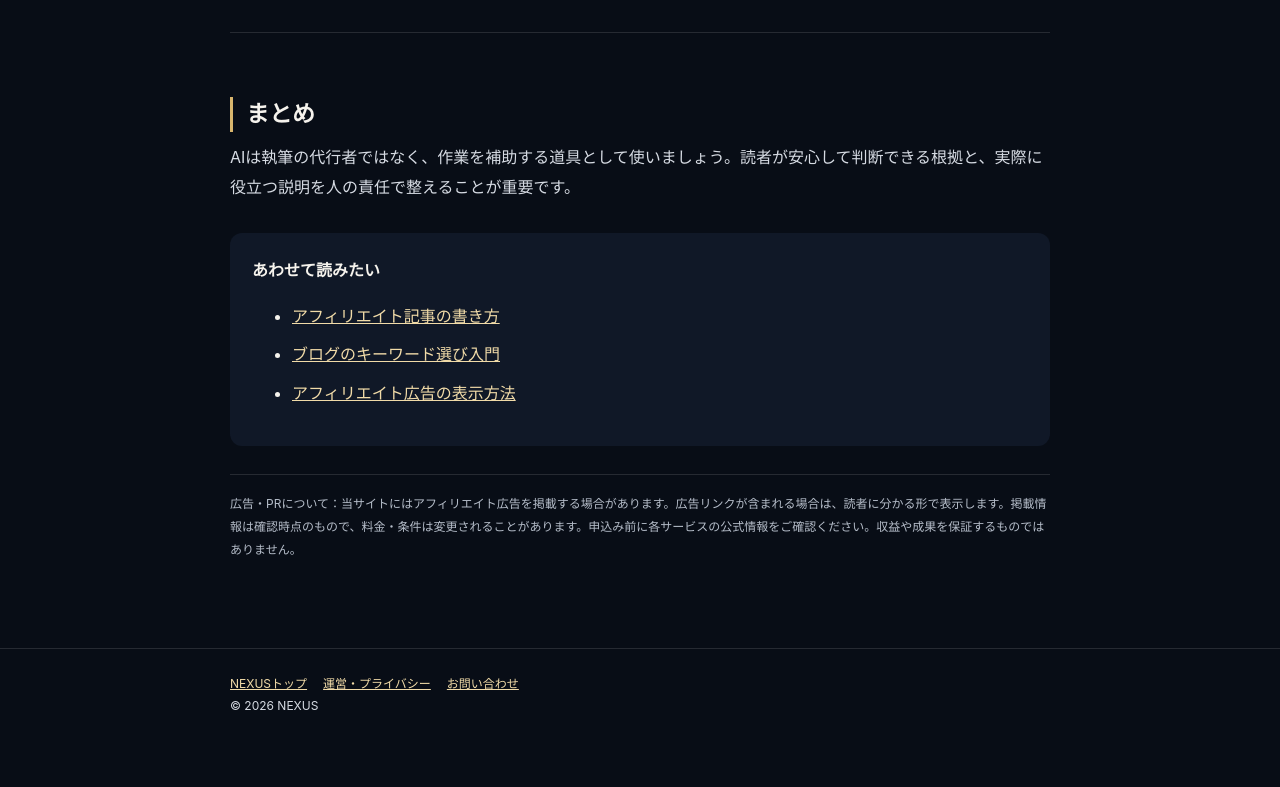
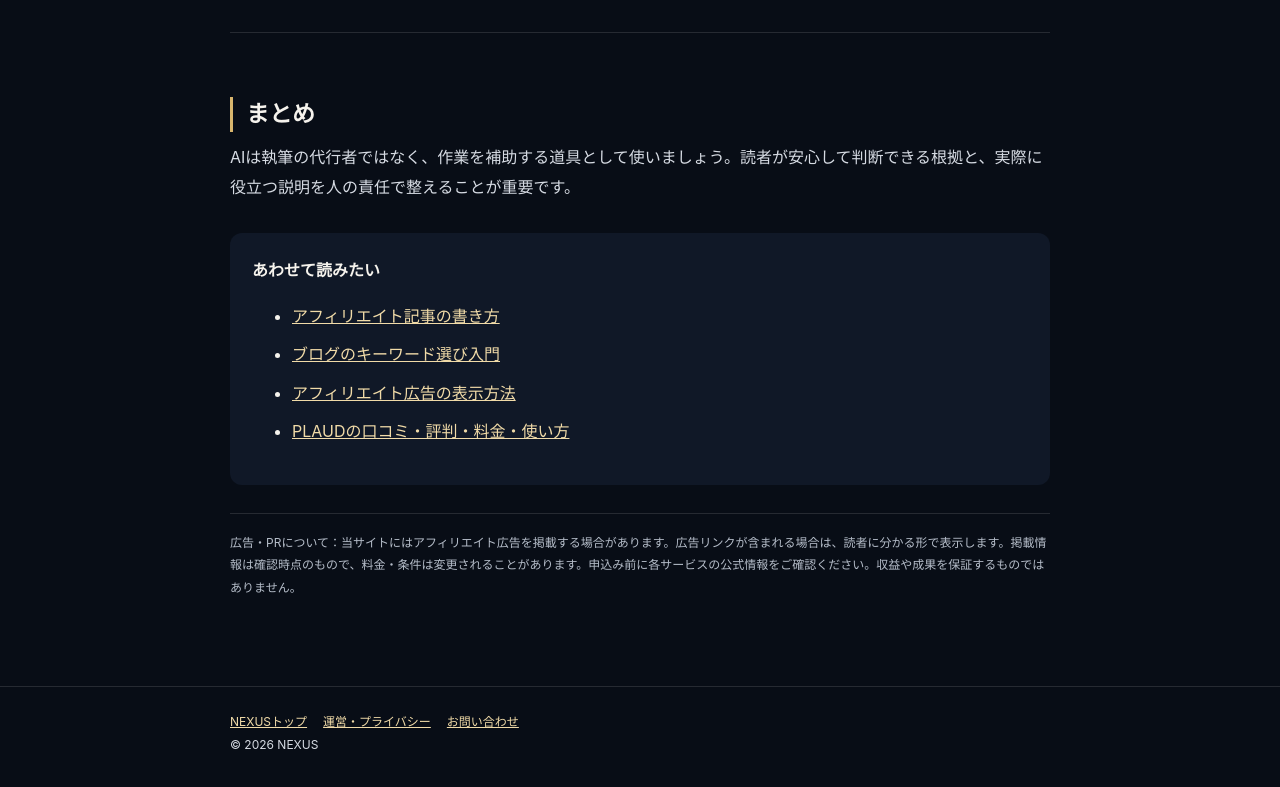
Before and after one commit to bakachinx53-max/my-homepage, a plain HTML site: page articles/ai-content-quality-check.html in a window 1280 px wide. Shown: the part 3121-3908 px from the top of the page. Before the commit the page ends 3879 px from the top, so only its background shows below. Drawn offline with Linux system fonts and the light colour scheme.

Commit message:
Add relevant internal links to product guides

```diff
--- a/articles/ai-content-quality-check.html
+++ b/articles/ai-content-quality-check.html
@@ -60,6 +60,7 @@
 <li><a href="https://bakachinx53-max.github.io/my-homepage/articles/affiliate-article-writing.html">アフィリエイト記事の書き方</a></li>
 <li><a href="https://bakachinx53-max.github.io/my-homepage/articles/keyword-research-beginner.html">ブログのキーワード選び入門</a></li>
 <li><a href="https://bakachinx53-max.github.io/my-homepage/articles/affiliate-disclosure-guide.html">アフィリエイト広告の表示方法</a></li>
+<li><a href="https://bakachinx53-max.github.io/my-homepage/articles/plaud-review-guide.html">PLAUDの口コミ・評判・料金・使い方</a></li>
 </ul></div>
 <p class="disclosure">広告・PRについて：当サイトにはアフィリエイト広告を掲載する場合があります。広告リンクが含まれる場合は、読者に分かる形で表示します。掲載情報は確認時点のもので、料金・条件は変更されることがあります。申込み前に各サービスの公式情報をご確認ください。収益や成果を保証するものではありません。</p>
 </main>
```
